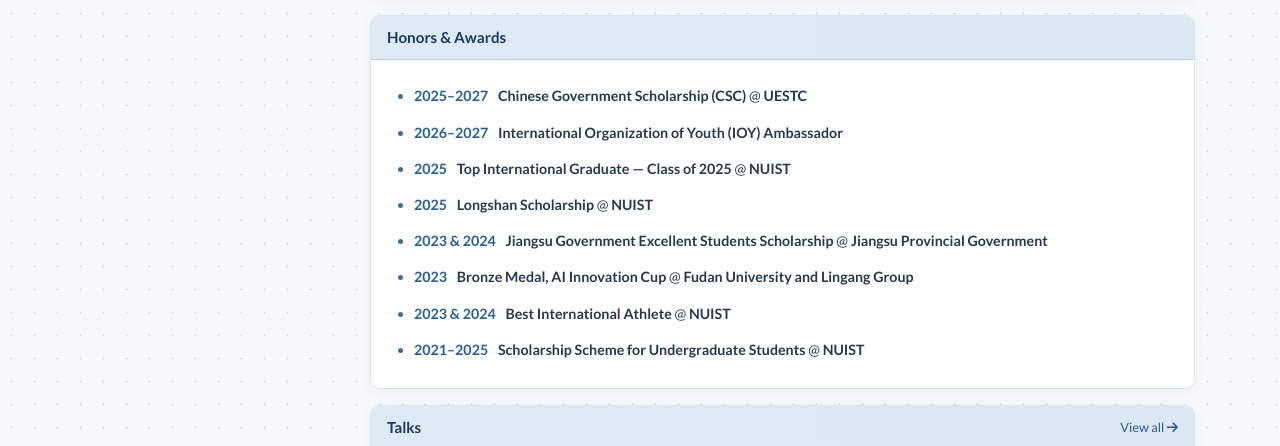
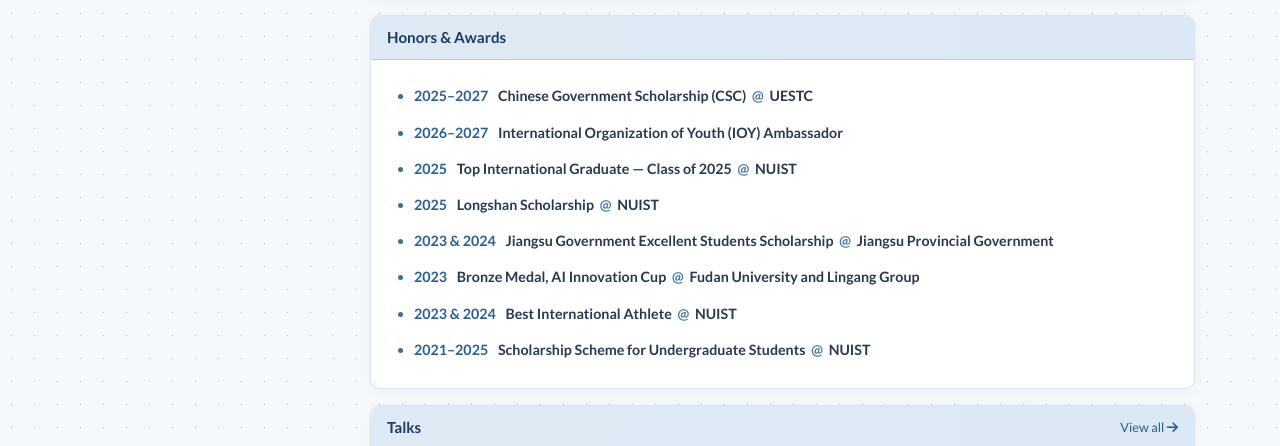
Before and after one commit to AnouarImel/AnouarImel.github.io, a Jekyll site: the page built from index.html, in a window 1280 px wide and 1400 px high, scrolled down 1565 px. Shown: the part 411-857 px from the top of the window. Built offline with Jekyll 4.4.1, drawn with Linux system fonts in a browser that asks for light colours; nearby versions of some CDN libraries; a style sheet for code colours, icons or effects is not loaded.

Commit message:
Update site-theme.css

```diff
--- a/assets/css/site-theme.css
+++ b/assets/css/site-theme.css
@@ -571,3 +571,13 @@
 html[data-theme="dark"] .research-publication-venue strong em {
   color: #d9eaff !important;
 }
+
+.honors-at {
+  color: #4276a8;
+  font-weight: 700;
+  margin: 0 3px;
+}
+
+html[data-theme="dark"] .honors-at {
+  color: #8dc8ff;
+}
```
